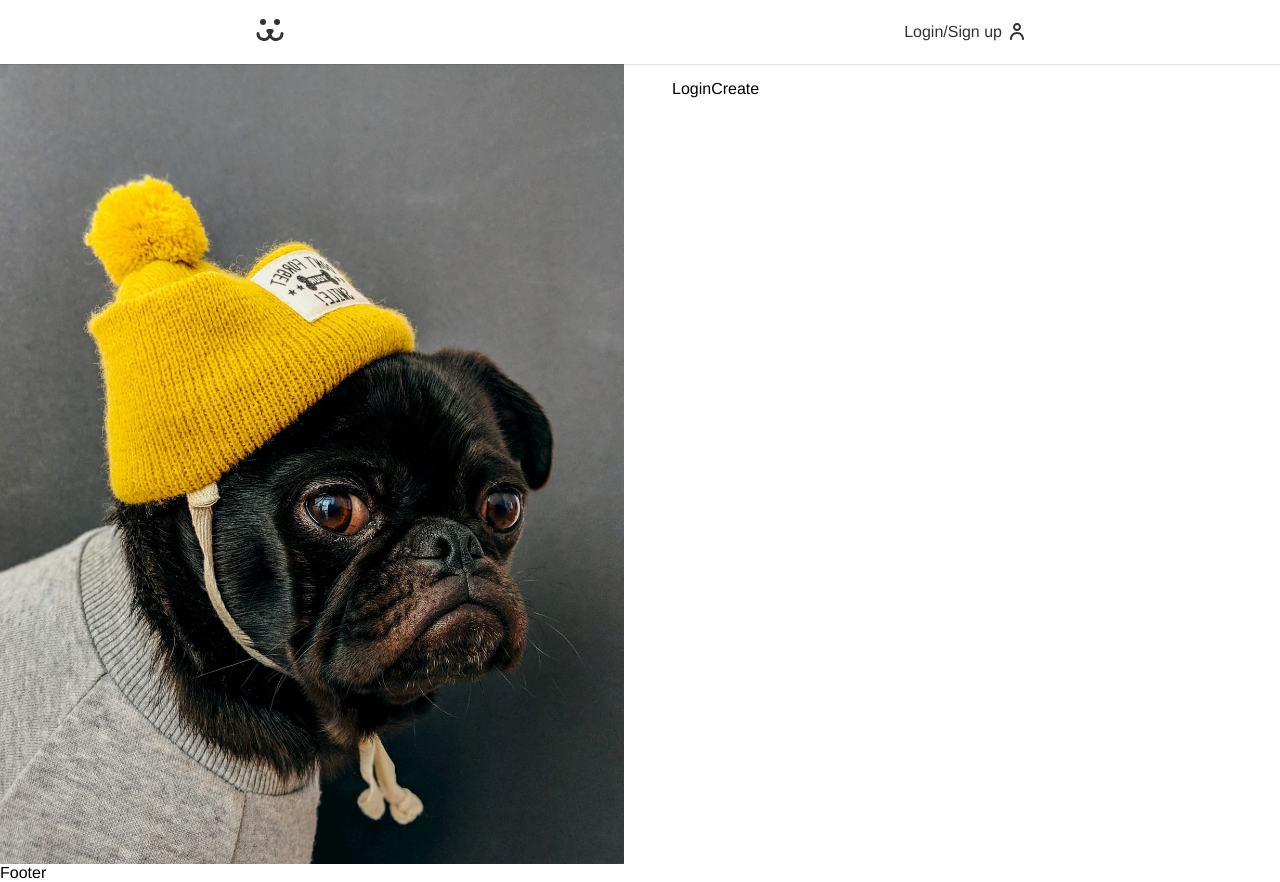
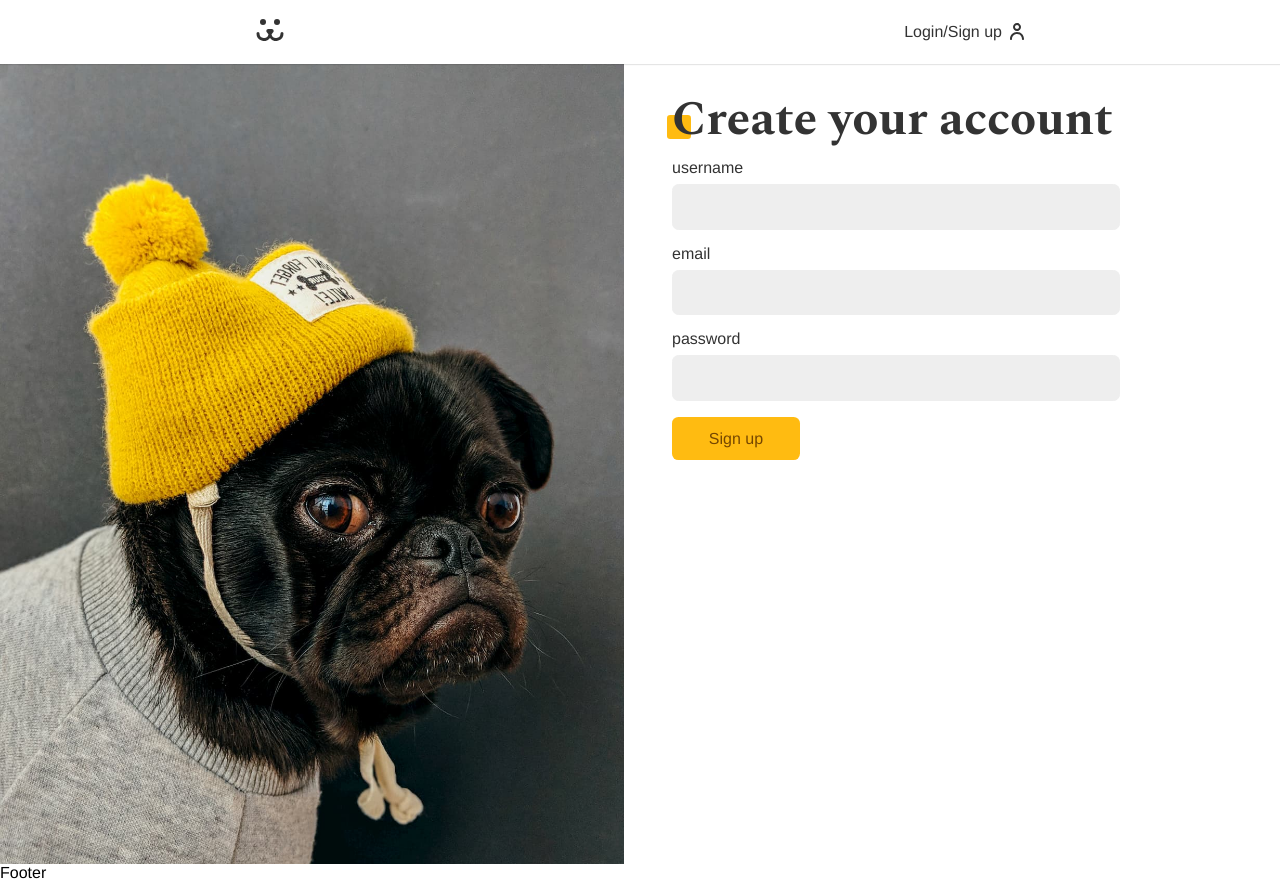
Before and after one commit to meanifreitas/dogs, a React (Vite) app: page /login/create in a window 1280 px wide. Built offline with nearby package versions, Linux system fonts and the light colour scheme.

Commit message:
Sign up feature

```diff
--- a/src/App.css
+++ b/src/App.css
@@ -20,7 +20,7 @@
   padding-top: 4rem;
 }
 
-h1, h2, h3, h4, p {
+h1, h2, h3, h4, p, label {
   margin: 0px;
   color: var(--black);
 }
--- a/src/Components/Login/LoginCreate.jsx
+++ b/src/Components/Login/LoginCreate.jsx
@@ -1,10 +1,39 @@
-import React from 'react'
+import React from 'react';
+import Input from '../Forms/Input';
+import Button from '../Forms/Button';
+import useForm from '../../Hooks/useForm';
+import { USER_POST } from '../../api';
+import { UserContext } from '../../UserContext';
 
 const LoginCreate = () => {
+  const username = useForm();
+  const email = useForm('email');
+  const password = useForm('password');
+
+  const { loginUser, loading } = React.useContext(UserContext);
+
+  async function handleSubmit(event) {
+    event.preventDefault();
+    const { url, options } = USER_POST({
+      username: username.value,
+      email: email.value,
+      password: password.value
+    });
+    const response = await fetch(url, options);
+
+    if (response.ok) loginUser(username.value, password.value);
+  }
+
   return (
-    <div>LoginCreate
-
-    </div>
+    <section className='animeLeft'>
+      <h1 className='title'>Create your account</h1>
+      <form onSubmit={handleSubmit}>
+        <Input label='username' type='text' name='username' {...username}/>
+        <Input label='email' type='email' name='email' {...email}/>
+        <Input label='password' type='password' name='password' {...password}/>
+        <Button>Sign up</Button>
+      </form>
+    </section>
   )
 }
 
--- a/src/Hooks/useForm.jsx
+++ b/src/Hooks/useForm.jsx
@@ -4,6 +4,10 @@
   email: {
     regex: /^(([^<>()[\]\\.,;:\s@"]+(\.[^<>()[\]\\.,;:\s@"]+)*)|.(".+"))@((\[[0-9]{1,3}\.[0-9]{1,3}\.[0-9]{1,3}\.[0-9]{1,3}\])|(([a-zA-Z\-0-9]+\.)+[a-zA-Z]{2,}))$/,
     message: 'fill in a valid email'
+  },
+  password: {
+    regex: /^(?=.*\d)(?=.*[a-z])(?=.*[A-Z])[0-9a-zA-Z]{8,}$/,
+    message: 'password must be at least 8 characteres, containing at least 1 lowecase character, 1 uppercase character and 1 digit'
   }
 }
 
--- a/src/api.jsx
+++ b/src/api.jsx
@@ -36,3 +36,16 @@
     }
   };
 }
+
+export function USER_POST(body) {
+  return {
+    url: API_URL + '/api/user',
+    options: {
+      method: 'POST',
+      headers: {
+        'Content-Type': 'application/json'
+      },
+      body: JSON.stringify(body)
+    }
+  };
+}
```
